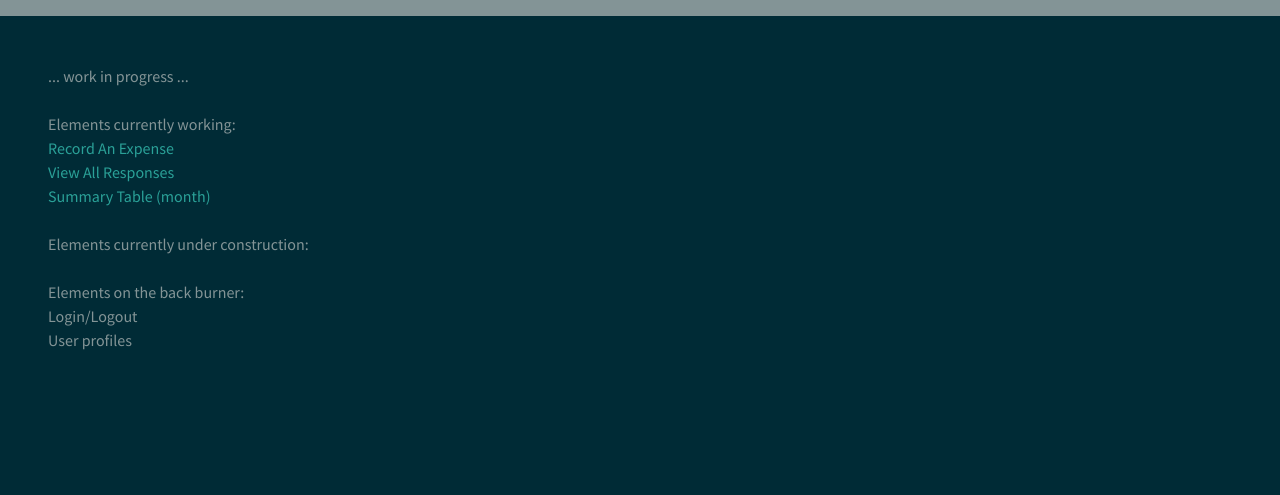
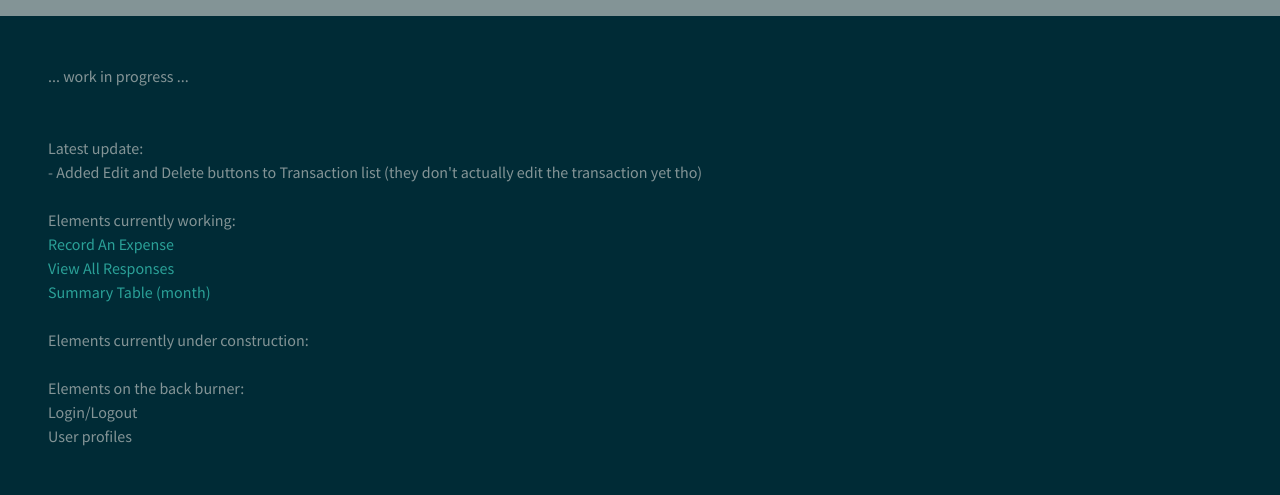
Before and after one commit to forgxyz/cs50-final, a Flask app: page / in a window 1280 px wide. Shown: the part 40-535 px from the top of the page. Run offline with Flask 2, Linux system fonts and the light colour scheme; some libraries are stand-ins or nearby versions.

Commit message:
comments

```diff
--- a/app.py
+++ b/app.py
@@ -140,11 +140,13 @@ def summary():
     with open(CSVFILE, newline='') as csvfile:
         reader = csv.DictReader(csvfile)
 
+        # isolate transactions for the selected month
         for line in reader:
             if monthnum == datetime.datetime.strptime(line['date'] , '%Y-%m-%d').month:
                 total += float(line['amount'])
                 monthtx.append({'categoryid': line['categoryid'], 'amount': line['amount']})
 
+        # sum transactions by category and post
         for key, value in helpers.CategoryID.items():
             for row in monthtx:
                 if int(row['categoryid']) == int(key):
--- a/templates/index.html
+++ b/templates/index.html
@@ -4,6 +4,11 @@
 
 {% block body %}
 ... work in progress ... <br>
+<br>
+<br>
+Latest update:<br>
+- Added Edit and Delete buttons to Transaction list (they don't actually edit the transaction yet tho)<br>
+
 <br>
 Elements currently working:<br>
 <a href="/record">Record An Expense</a><br>
```
